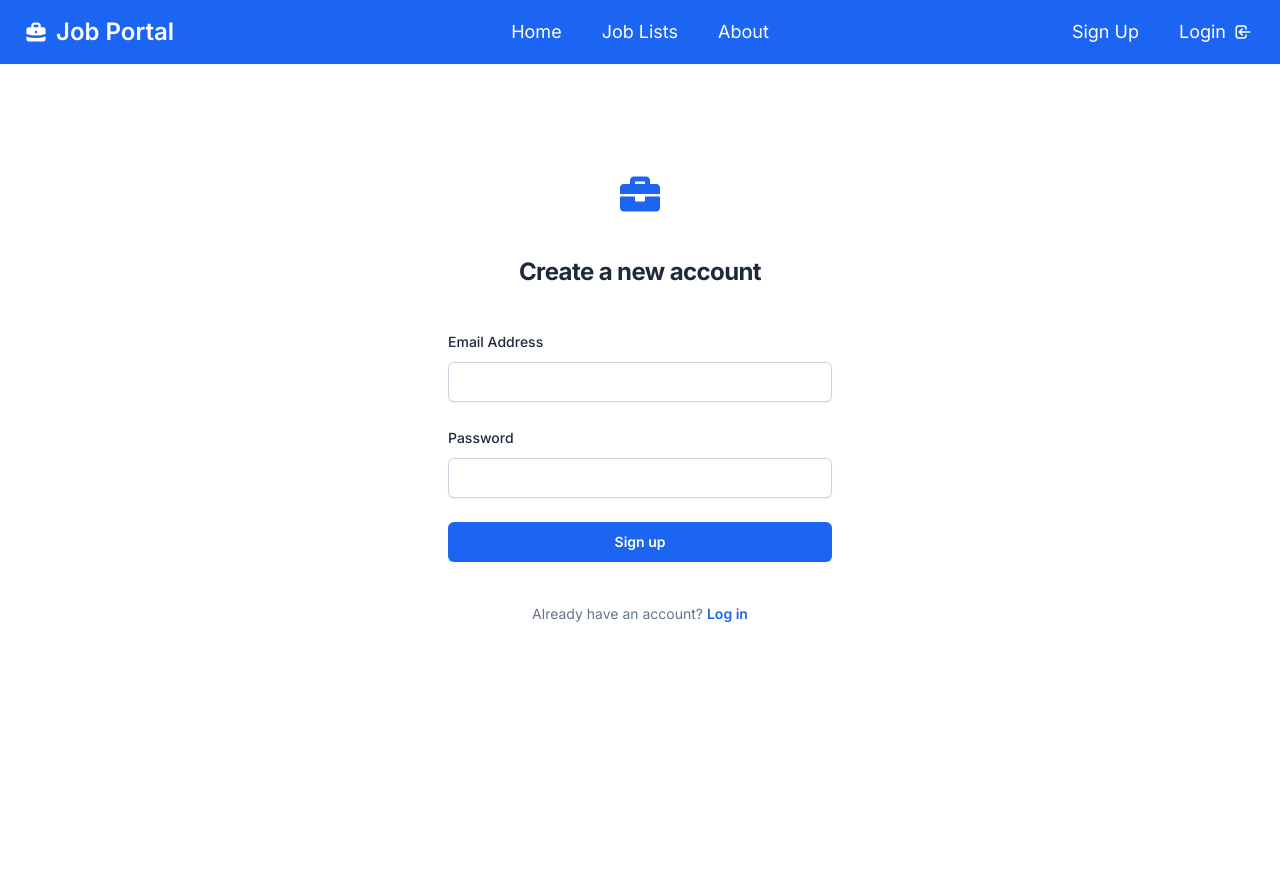
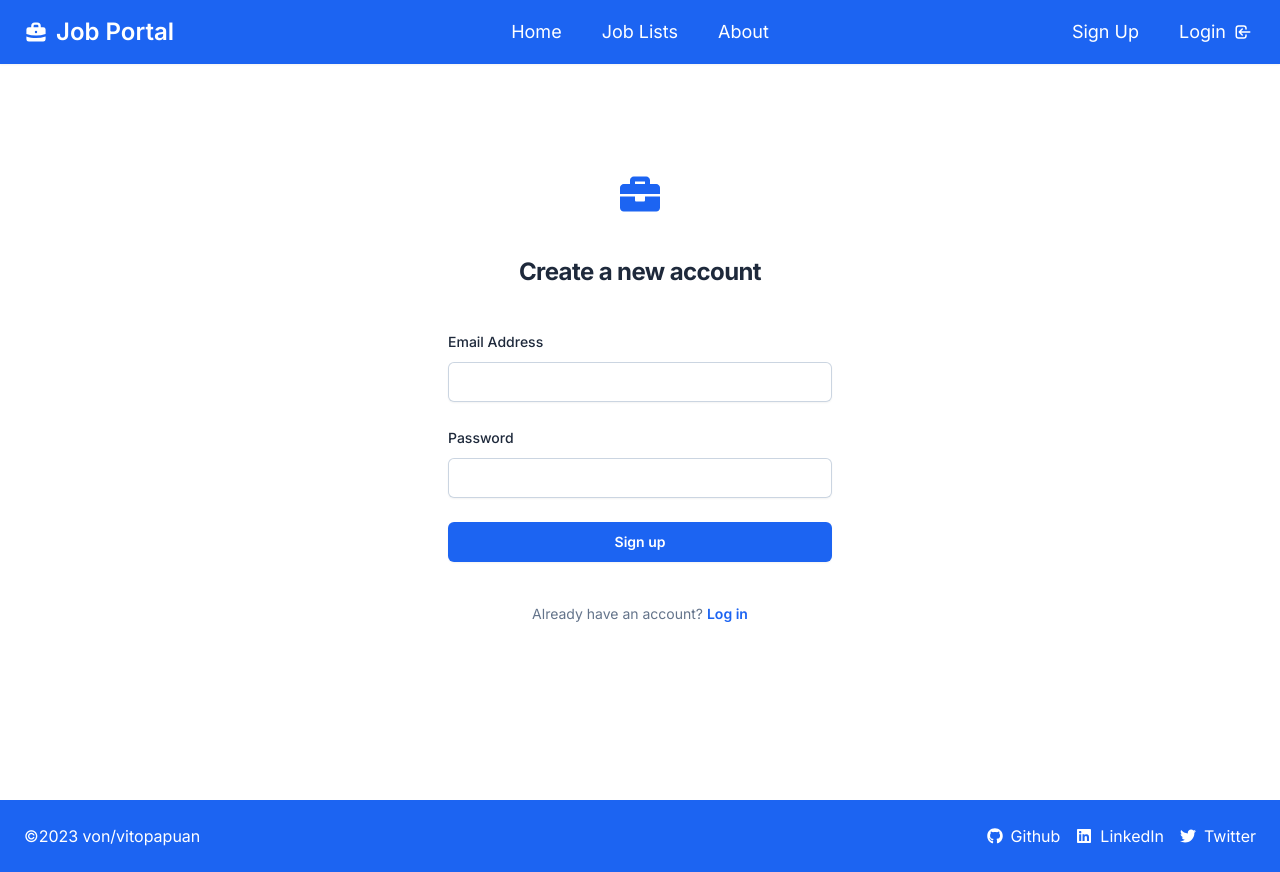
Before and after one commit to vitopapuan/website-job-posting, a React (Vite) app: page /website-job-posting/signup in a window 1280 px wide. Before the commit the page ends 800 px from the top, so only its background shows below. Built offline with nearby package versions, Linux system fonts and the light colour scheme; no server answers; the database is empty.

Commit message:
Added Footer

```diff
--- /dev/null
+++ b/src/components/Footer.jsx
@@ -0,0 +1,37 @@
+import React from 'react'
+import { FaGithub, FaLinkedin, FaTwitter } from 'react-icons/fa'
+
+const Footer = () => {
+  return (
+    <footer className='absolute end-0 w-full bg-blue-600'>
+      <div className='px-6 py-6 w-full flex justify-between text-white'>
+        <div>&copy;2023 von/vitopapuan</div>
+        <div className='flex gap-4'>
+          <a
+            href='https://github.com/vitopapuan'
+            target='_blank'
+            className='flex items-center gap-2'>
+            <FaGithub />
+            Github
+          </a>
+          <a
+            href='https://www.linkedin.com/in/vito-papuan/'
+            target='_blank'
+            className='flex items-center gap-2'>
+            <FaLinkedin />
+            LinkedIn
+          </a>
+          <a
+            href='https://twitter.com/von_px'
+            target='_blank'
+            className='flex items-center gap-2'>
+            <FaTwitter />
+            Twitter
+          </a>
+        </div>
+      </div>
+    </footer>
+  )
+}
+
+export default Footer
--- a/src/layout/DefaultLayout.jsx
+++ b/src/layout/DefaultLayout.jsx
@@ -1,11 +1,13 @@
 import React from 'react'
 import Navbar from '../components/Navbar'
+import Footer from '../components/Footer'
 
 const DefaultLayout = (props) => {
   return (
     <>
       <Navbar />
       {props.children}
+      <Footer />
     </>
   )
 }
--- a/src/routes/Login.jsx
+++ b/src/routes/Login.jsx
@@ -40,6 +40,17 @@ const LogIn = () => {
             <h2 className='mt-10 text-center text-2xl font-bold leading-9 tracking-tight text-slate-800'>
               Log in to your account
             </h2>
+            <div className='my-10 p-4 border border-blue-600 rounded bg-blue-50 shadow-sm'>
+              <p className='text-justify text-sm font-medium tracking-tight text-slate-800'>
+                You can also login with this credential for testing:
+              </p>
+              <p className='mt-2 text-justify text-sm font-medium tracking-tight text-slate-800'>
+                Email : <span className='font-semibold'>text.email@email.com</span>
+              </p>
+              <p className='text-justify text-sm font-medium tracking-tight text-slate-800'>
+                Password : <span className='font-semibold'>test123</span>
+              </p>
+            </div>
           </div>
 
           <div className='mt-10 sm:mx-auto sm:w-full sm:max-w-sm'>
@@ -69,7 +80,9 @@ const LogIn = () => {
                     Password
                   </label>
                   <Link to='/website-job-posting/reset-password'>
-                  <p className='block text-sm font-semibold leading-6 text-blue-600'>Forgot password?</p>
+                    <p className='block text-sm font-semibold leading-6 text-blue-600'>
+                      Forgot password?
+                    </p>
                   </Link>
                 </div>
                 <div className='mt-2'>
```
